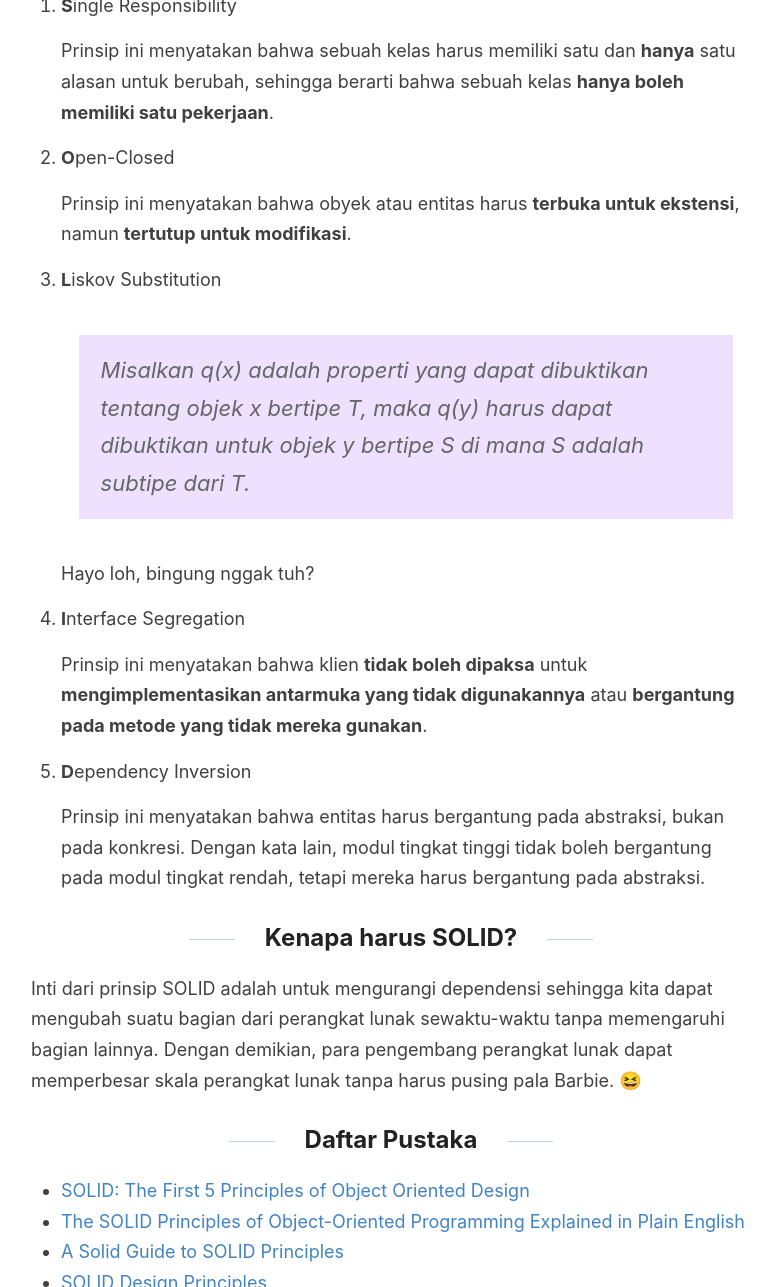
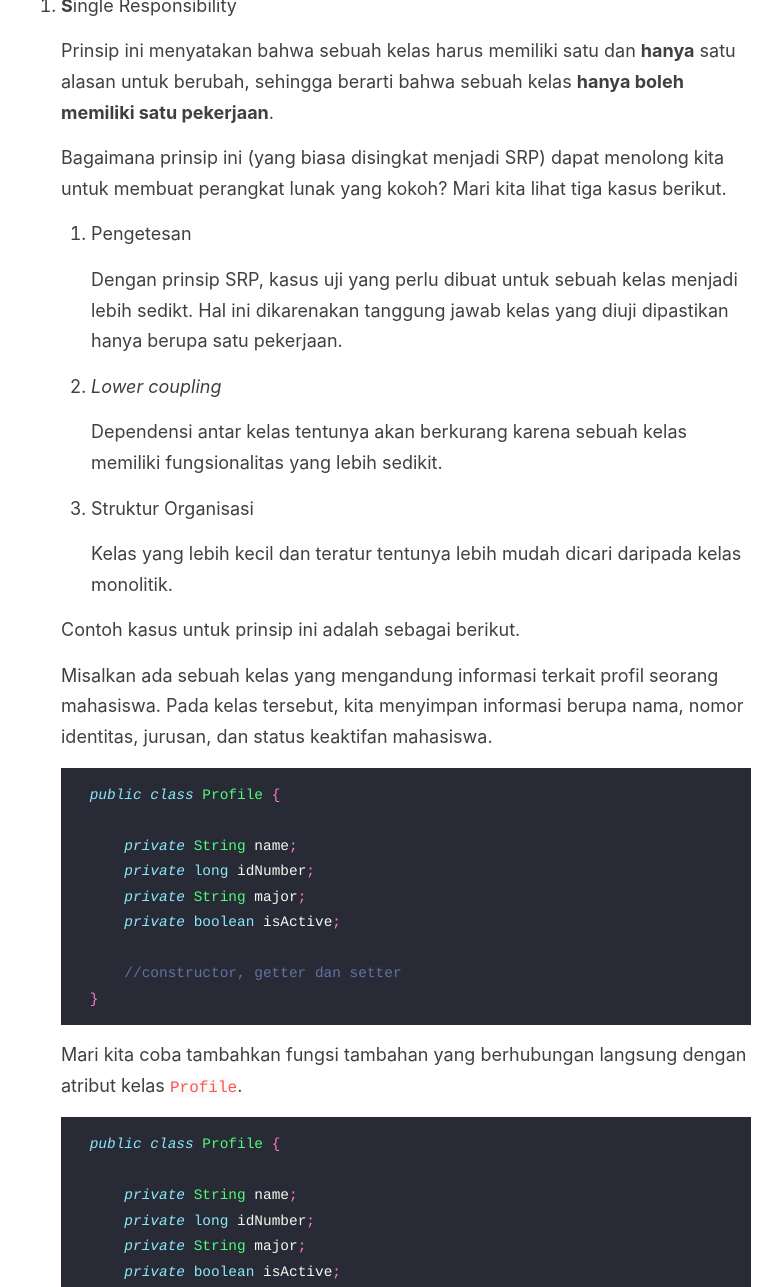
Before and after one commit to determinedguy/cecoret, a Jekyll site: the page built from _posts/2023-3-10-solid-principles.md, in a window 1280 px wide and 1400 px high, scrolled down 1842 px, cut to the strip 113-1400 px from the top of the window. Shown: the whole strip, without its empty margins (249-1031 px from the left). Built offline with Jekyll 4.4.1, drawn with Linux system fonts in a browser that asks for light colours; some of the changed text lies outside the part shown.

Commit message:
add: SRP example

````diff
--- a/_posts/2023-3-10-solid-principles.md
+++ b/_posts/2023-3-10-solid-principles.md
@@ -32,6 +32,77 @@ Prinsip SOLID sendiri terdiri dari lima prinsip, sesuai dengan singkatannya.
 
     Prinsip ini menyatakan bahwa sebuah kelas harus memiliki satu dan **hanya** satu alasan untuk berubah, sehingga berarti bahwa sebuah kelas **hanya boleh memiliki satu pekerjaan**.
 
+    Bagaimana prinsip ini (yang biasa disingkat menjadi SRP) dapat menolong kita untuk membuat perangkat lunak yang kokoh? Mari kita lihat tiga kasus berikut.
+
+    1. Pengetesan
+
+        Dengan prinsip SRP, kasus uji yang perlu dibuat untuk sebuah kelas menjadi lebih sedikt. Hal ini dikarenakan tanggung jawab kelas yang diuji dipastikan hanya berupa satu pekerjaan.
+
+    2. *Lower coupling*
+
+        Dependensi antar kelas tentunya akan berkurang karena sebuah kelas memiliki fungsionalitas yang lebih sedikit.
+
+    3. Struktur Organisasi
+
+        Kelas yang lebih kecil dan teratur tentunya lebih mudah dicari daripada kelas monolitik.
+
+    Contoh kasus untuk prinsip ini adalah sebagai berikut.
+
+    Misalkan ada sebuah kelas yang mengandung informasi terkait profil seorang mahasiswa. Pada kelas tersebut, kita menyimpan informasi berupa nama, nomor identitas, jurusan, dan status keaktifan mahasiswa.
+
+    ```java
+    public class Profile {
+
+        private String name;
+        private long idNumber;
+        private String major;
+        private boolean isActive;
+
+        //constructor, getter dan setter
+    }
+    ```
+
+    Mari kita coba tambahkan fungsi tambahan yang berhubungan langsung dengan atribut kelas `Profile`.
+
+    ```java
+    public class Profile {
+
+        private String name;
+        private long idNumber;
+        private String major;
+        private boolean isActive;
+
+        //constructor, getter dan setter
+
+        // fungsi yang berhubungan langsung dengan atribut profil
+        public String replaceMajor(String oldMajor, String newMajor){
+            return major.replaceAll(oldMajor, newMajor);
+        }
+    }
+    ```
+
+    Wah! Sepertinya kelas `Profile` sekarang bersih. Namun, bagaimana jika kita ingin membuat fungsi *logging* untuk mencetak informasi profil? Apakah kita akan membuatnya di dalam kelas `Profile`?
+
+    Tentu tidak, karena hal ini melanggar SRP. 😉
+
+    Oleh karena itu, kita perlu membuat kelas terpisah untuk membuat fungsi *logging* kelas `Profile`.
+
+    ```java
+    public class ProfileLogger {
+
+        // fungsi cetak profil
+        void printProfileInfo(String text){
+            // kode cetak profil
+        }
+
+        void printProfileInfoToWebsite(String text){
+            // kode cetak profil ke situs web
+        }
+    }
+    ```
+
+    Dengan demikian, setiap kelas menerapkan SRP dengan baik dan benar.
+
 2. **O**pen-Closed
 
     Prinsip ini menyatakan bahwa obyek atau entitas harus **terbuka untuk ekstensi**, namun **tertutup untuk modifikasi**.
````
